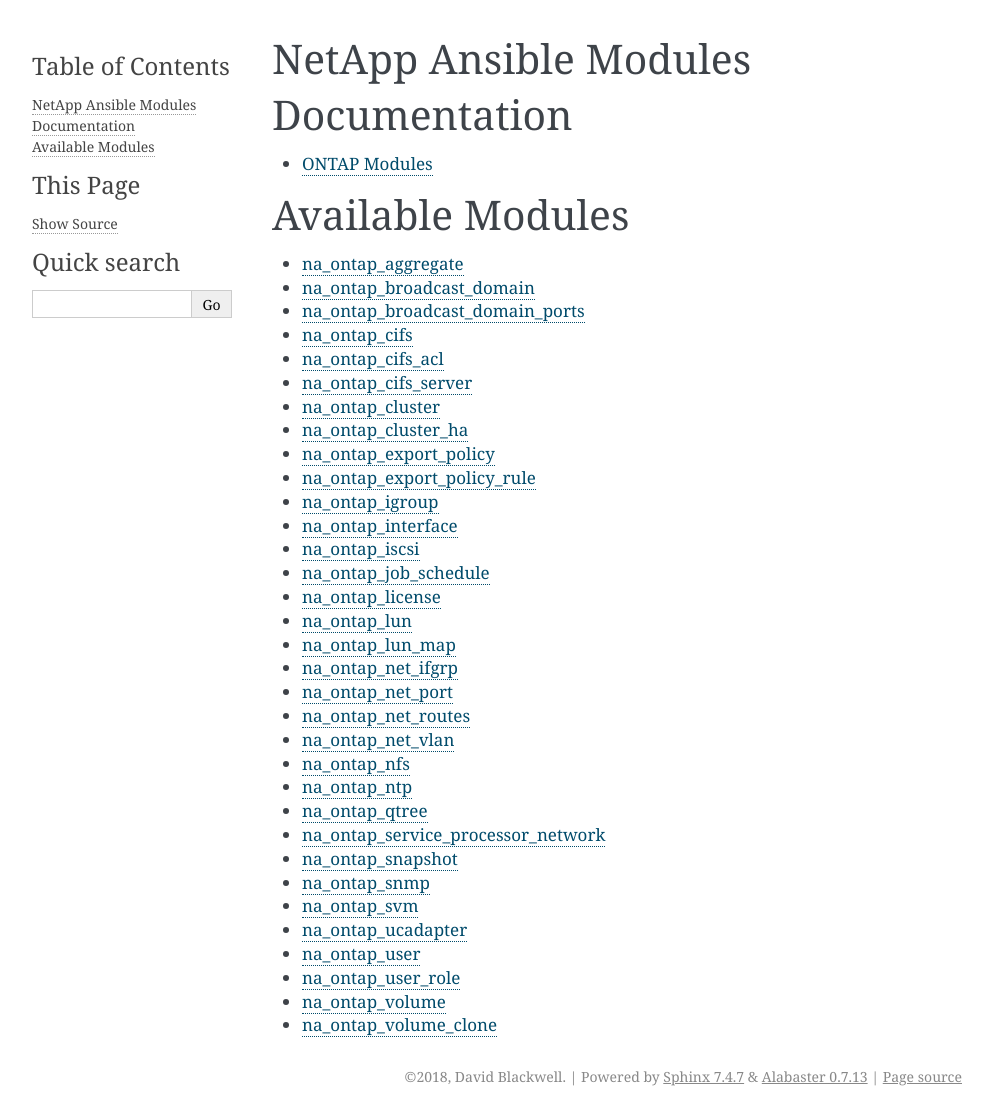
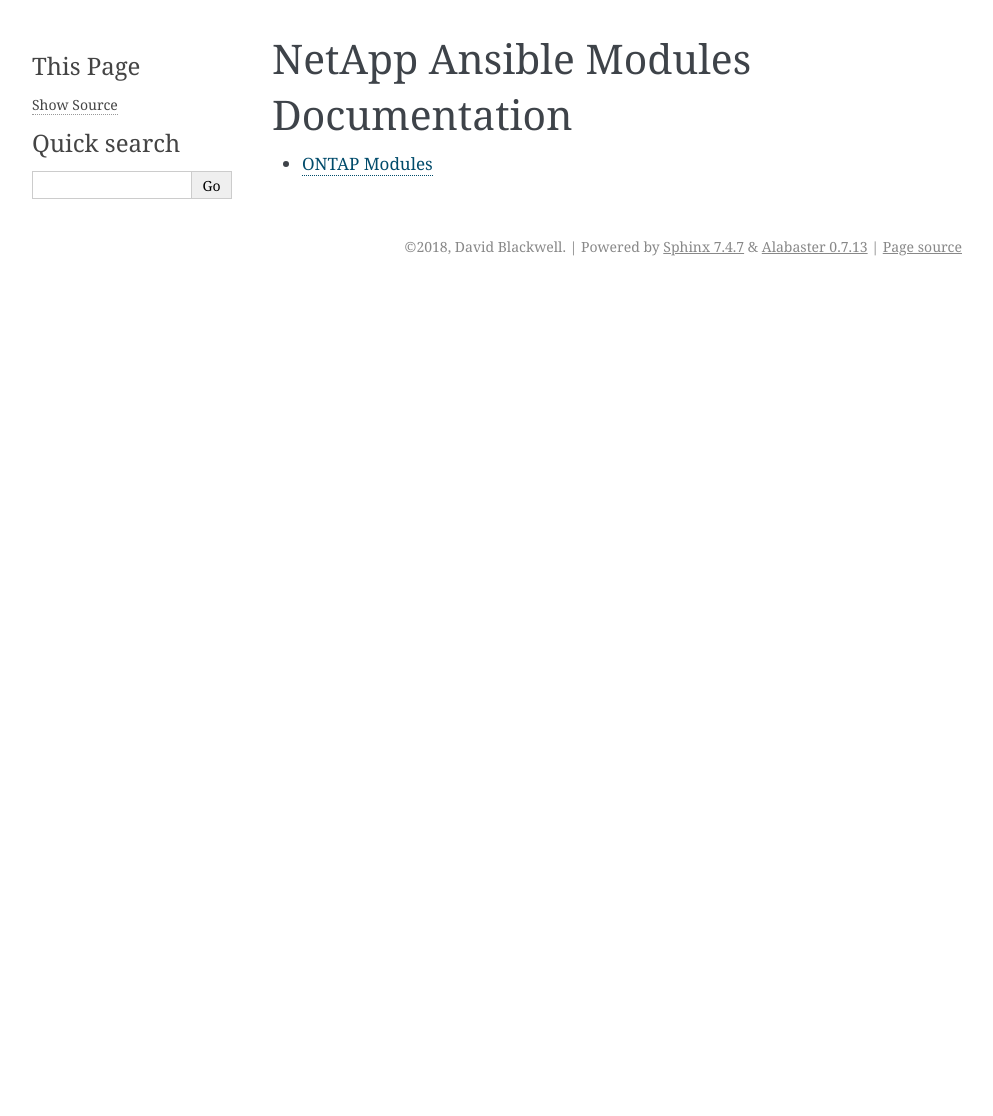
Before and after one commit to schmots1/netapp_ansible, a Sphinx documentation site: the page built from docs/index.rst, in a window 1280 px wide. Shown: the whole page, without its empty margins (148-1141 px from the left). Built offline with Sphinx 7.4.7, drawn with Linux system fonts in a browser that asks for light colours; pages that are not in the unit, such as notebooks, are missing from menus; after the commit the page ends 900 px from its top, so only the background shows below that.

Commit message:
moving links to ontap page

```diff
--- a/docs/index.rst
+++ b/docs/index.rst
@@ -9,41 +9,3 @@ NetApp Ansible Modules Documentation
 .. toctree::
     :maxdepth: 2
    ontap
-
-
-Available Modules
-==================
-
-* :doc:`na_ontap_aggregate <ontap/na_ontap_aggregate>`
-* :doc:`na_ontap_broadcast_domain <ontap/na_ontap_broadcast_domain>`
-* :doc:`na_ontap_broadcast_domain_ports <ontap/na_ontap_broadcast_domain_ports>`
-* :doc:`na_ontap_cifs <ontap/na_ontap_cifs>`
-* :doc:`na_ontap_cifs_acl <ontap/na_ontap_cifs_acl>`
-* :doc:`na_ontap_cifs_server <ontap/na_ontap_cifs_server>`
-* :doc:`na_ontap_cluster <ontap/na_ontap_cluster>`
-* :doc:`na_ontap_cluster_ha <ontap/na_ontap_cluster_ha>`
-* :doc:`na_ontap_export_policy <ontap/na_ontap_export_policy>`
-* :doc:`na_ontap_export_policy_rule <ontap/na_ontap_export_policy_rule>`
-* :doc:`na_ontap_igroup <ontap/na_ontap_igroup>`
-* :doc:`na_ontap_interface <ontap/na_ontap_interface>`
-* :doc:`na_ontap_iscsi <ontap/na_ontap_iscsi>`
-* :doc:`na_ontap_job_schedule <ontap/na_ontap_job_schedule>`
-* :doc:`na_ontap_license <ontap/na_ontap_license>`
-* :doc:`na_ontap_lun <ontap/na_ontap_lun>`
-* :doc:`na_ontap_lun_map <ontap/na_ontap_lun_map>`
-* :doc:`na_ontap_net_ifgrp <ontap/na_ontap_net_ifgrp>`
-* :doc:`na_ontap_net_port <ontap/na_ontap_net_port>`
-* :doc:`na_ontap_net_routes <ontap/na_ontap_net_routes>`
-* :doc:`na_ontap_net_vlan <ontap/na_ontap_net_vlan>`
-* :doc:`na_ontap_nfs <ontap/na_ontap_nfs>`
-* :doc:`na_ontap_ntp <ontap/na_ontap_ntp>`
-* :doc:`na_ontap_qtree <ontap/na_ontap_qtree>`
-* :doc:`na_ontap_service_processor_network <ontap/na_ontap_service_processor_network>`
-* :doc:`na_ontap_snapshot <ontap/na_ontap_snapshot>`
-* :doc:`na_ontap_snmp <ontap/na_ontap_snmp>`
-* :doc:`na_ontap_svm <ontap/na_ontap_svm>`
-* :doc:`na_ontap_ucadapter <ontap/na_ontap_ucadapter>`
-* :doc:`na_ontap_user <ontap/na_ontap_user>`
-* :doc:`na_ontap_user_role <ontap/na_ontap_user_role>`
-* :doc:`na_ontap_volume <ontap/na_ontap_volume>`
-* :doc:`na_ontap_volume_clone <ontap/na_ontap_volume_clone>`
```
